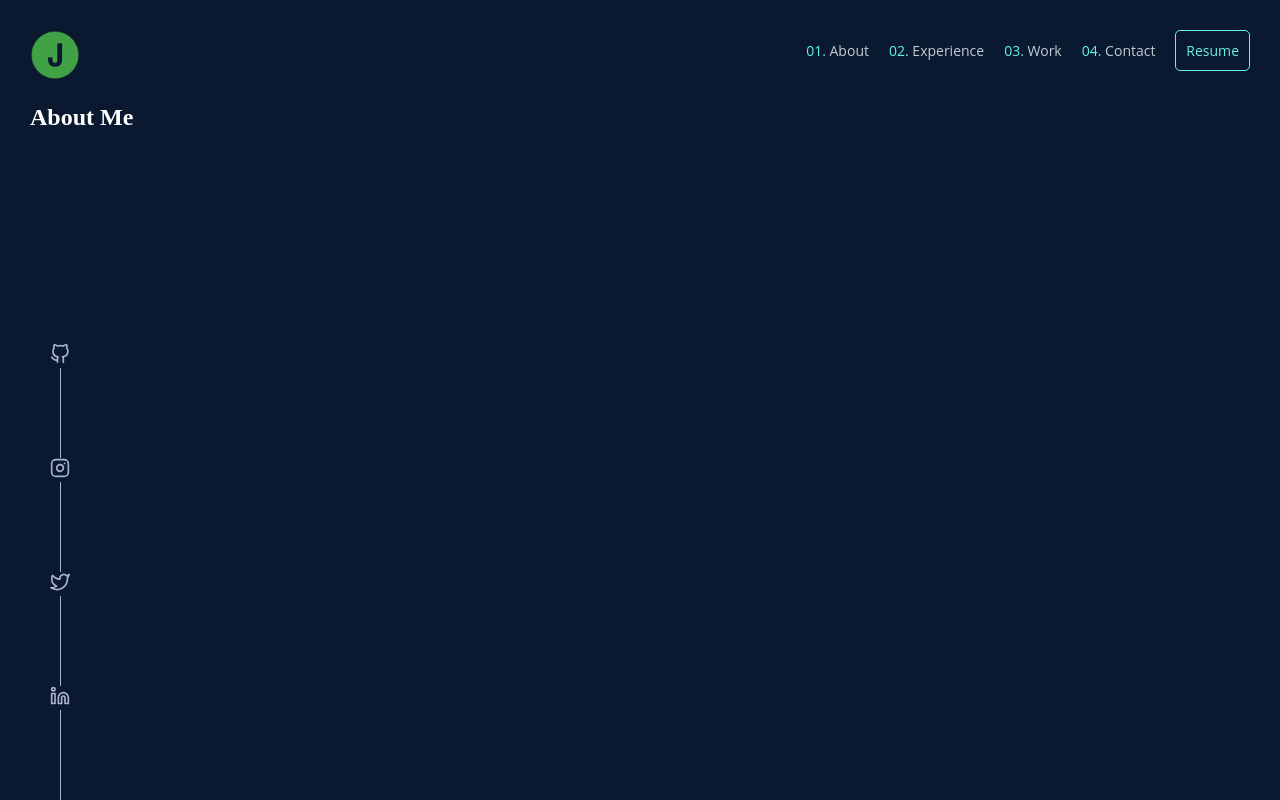
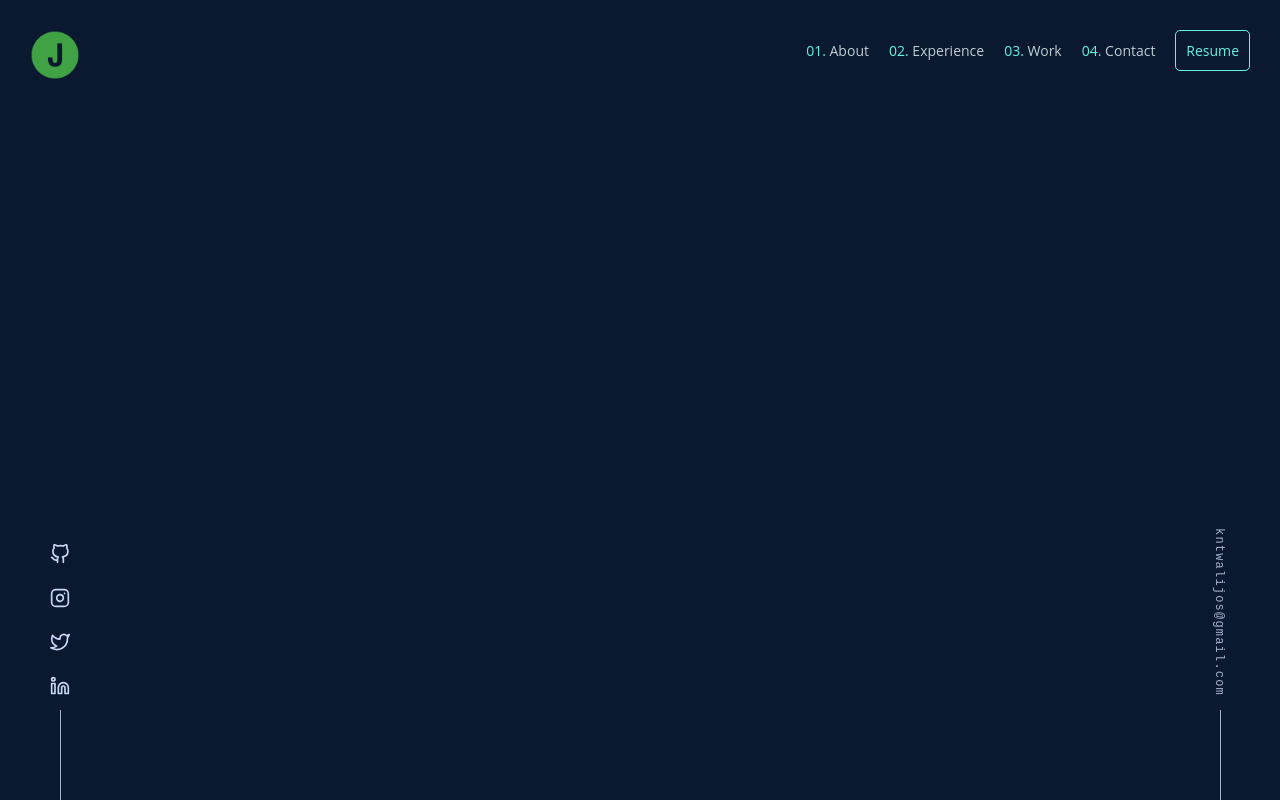
Before and after one commit to Ntwali-Josue/ntwali, a React (Create React App) app: page / in a window 1280 px wide. Built offline with nearby package versions, Linux system fonts and the light colour scheme.

Commit message:
Add email section

```diff
--- a/src/components/Home/Home.js
+++ b/src/components/Home/Home.js
@@ -7,29 +7,26 @@ const Home = () => {
     <main className="main-section">
       <section className="social-medias">
         <div className="social-medias-links">
-          <a href="/">
+          <a className="social-medias-link" href="https://github.com/Ntwali-Josue">
             <FiGithub size={20} />
           </a>
-        </div>
-        <div className="social-medias-links">
-          <a href="/">
+          <a className="social-medias-link" href="https://www.instagram.com/joshn_250/">
             <FiInstagram size={20} />
           </a>
-        </div>
-        <div className="social-medias-links">
-          <a href="/">
+          <a className="social-medias-link" href="https://twitter.com/JosueNtwali">
             <FiTwitter size={20} />
           </a>
-        </div>
-        <div className="social-medias-links">
-          <a href="/">
+          <a className="social-medias-link" href="https://www.linkedin.com/in/karangwa/">
             <FiLinkedin size={20} />
           </a>
         </div>
       </section>
-      <section className="about-me">
-        <h1> About Me </h1>
+      <section className="email-section">
+        <div className="email">
+        <a href="mailto:kntwalijos@gmail.com"> kntwalijos@gmail.com</a>
+        </div>
       </section>
+
     </main>
   );
 };
```
